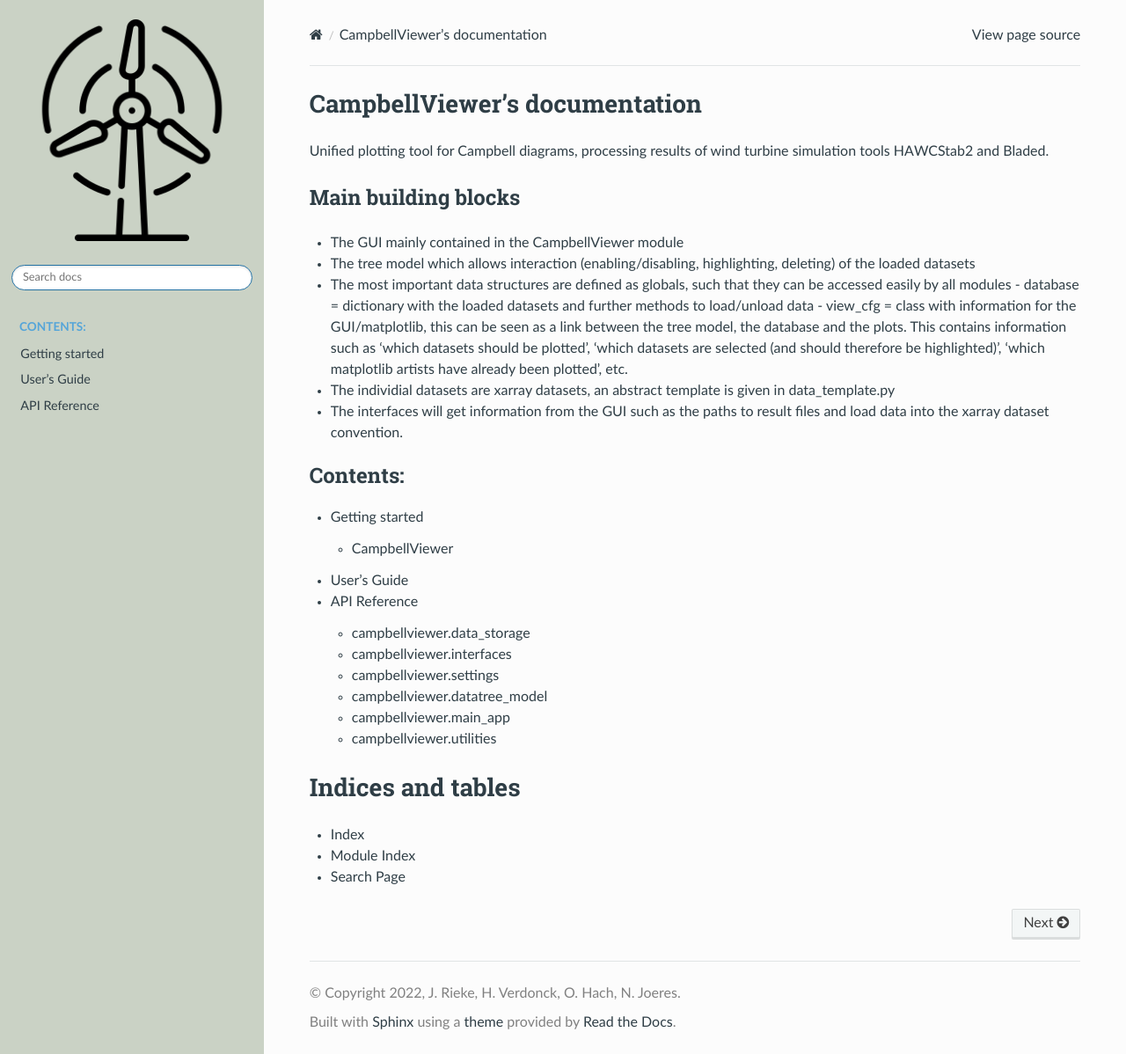
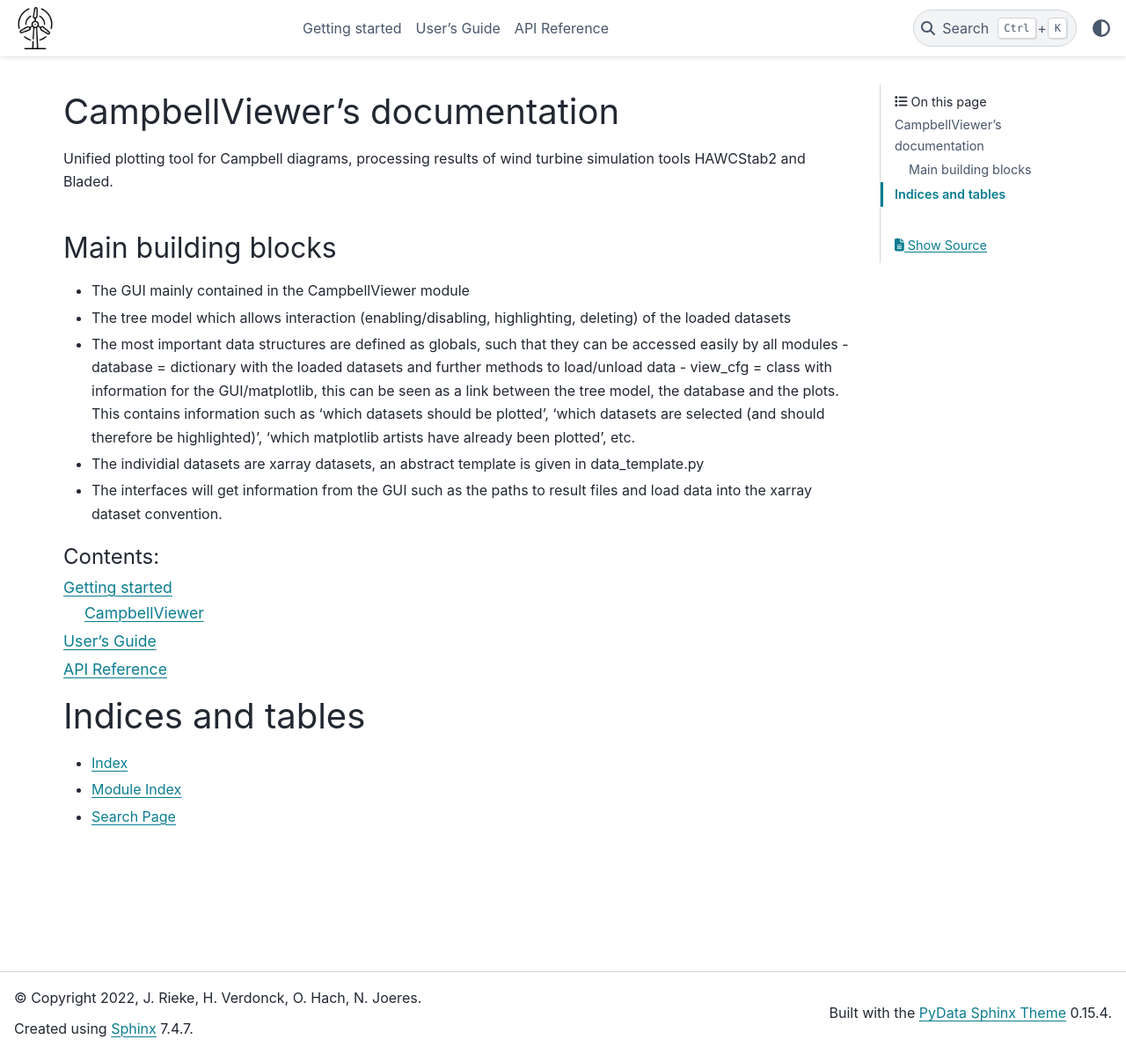
Before and after one commit to DLR-AE/CampbellViewer, a Sphinx documentation site: the page built from docs/source/index.rst, in a window 1280 px wide and 1198 px high. Shown: the whole window at 88% size. Built offline with Sphinx 7.4.7 and the PyData theme 0.15.4, drawn with Linux system fonts in a browser that asks for light colours.

Commit message:
docs: update documentation style and increase level of automization

```diff
--- a/docs/source/_templates/autosummary/class.rst
+++ /dev/null
@@ -1,32 +0,0 @@
-{% extends "!autosummary/class.rst" %}
-
-{% block methods %}
-   {% set methods = methods | select("ne", "__init__") | list %}
-   {% if methods %}
-   .. rubric:: Methods
-
-   .. autosummary::
-   {% for item in methods %}
-   {%- if item not in inherited_members %}
-         ~{{ name }}.{{ item }}
-   {%- endif %}
-   {%- endfor %}
-
-   {% endif %}
-
-{% endblock %}
-
-{% block attributes %}
-   {% if attributes %}
-   .. rubric:: Attributes
-
-   .. autosummary::
-   {% for item in attributes %}
-   {%- if item not in inherited_members %}
-         ~{{ name }}.{{ item }}
-   {%- endif %}
-   {%- endfor %}
-
-   {% endif %}
-
-{% endblock %}
--- /dev/null
+++ b/docs/source/_templates/custom-1st-module-template.rst
@@ -0,0 +1,68 @@
+{{ fullname | escape | underline(line='#') }}
+
+.. automodule:: {{ fullname }}
+   :no-members:
+
+   {% block attributes %}
+   {% if attributes %}
+   {{ "Module Attributes" | escape | underline(line='^') }}
+
+   .. autosummary::
+      :toctree:
+   {% for item in attributes %}
+      {{ item }}
+   {%- endfor %}
+   {% endif %}
+   {% endblock %}
+
+   {% block functions %}
+   {% if functions %}
+   {{ "Functions" | escape | underline(line='^') }}
+
+   .. autosummary::
+      :toctree:
+   {% for item in functions %}
+      {{ item }}
+   {%- endfor %}
+   {% endif %}
+   {% endblock %}
+
+   {% block classes %}
+   {% if classes %}
+   {{ "Classes" | escape | underline(line='^') }}
+
+   .. autosummary::
+      :toctree:
+      :template: custom-class-template.rst
+      :recursive:
+   {% for item in classes %}
+      {{ item }}
+   {%- endfor %}
+   {% endif %}
+   {% endblock %}
+
+   {% block exceptions %}
+   {% if exceptions %}
+   {{ "Exceptions" | escape | underline(line='^') }}
+
+   .. autosummary::
+      :toctree:
+   {% for item in exceptions %}
+      {{ item }}
+   {%- endfor %}
+   {% endif %}
+   {% endblock %}
+
+{% block modules %}
+{% if modules %}
+{{ "Modules" | escape | underline(line='^') }}
+
+.. autosummary::
+   :toctree:
+   :template: custom-module-template.rst
+   :recursive:
+{% for item in modules %}
+   {{ item }}
+{%- endfor %}
+{% endif %}
+{% endblock %}
--- /dev/null
+++ b/docs/source/_templates/custom-class-template.rst
@@ -0,0 +1,91 @@
+{{ name | escape | underline(line='#') }}
+*{{ fullname }}*
+
+.. currentmodule:: {{ module }}
+
+{% block methods %}
+{% if methods %}
+
+{{ "Methods" | escape | underline }}
+
+.. tab-set::
+
+   .. tab-item:: Plain
+      :sync: key-plain
+
+      .. autosummary::
+{% for item in methods %}
+{%- if item not in inherited_members %}
+         ~{{ name }}.{{ item }}
+{% endif %}
+{%- endfor %}
+
+   .. tab-item:: Inherited
+      :sync: key-inherited
+
+      .. autosummary::
+{% for item in methods %}
+{%- if item in inherited_members %}
+         ~{{ name }}.{{ item }}
+{% endif %}
+{%- endfor %}
+{% endif %}
+{% endblock %}
+
+
+{% block attributes %}
+{% if attributes %}
+
+{{ "Attributes" | escape | underline }}
+
+.. tab-set::
+
+   .. tab-item:: Plain
+      :sync: key-plain
+
+      .. autosummary::
+{% for item in attributes %}
+{%- if item not in inherited_members %}
+         ~{{ name }}.{{ item }}
+{% endif %}
+{%- endfor %}
+
+   .. tab-item:: Inherited
+      :sync: key-inherited
+
+      .. autosummary::
+{% for item in attributes %}
+{%- if item in inherited_members %}
+         ~{{ name }}.{{ item }}
+{% endif %}
+{%- endfor %}
+{% endif %}
+{% endblock %}
+
+
+{% set ns = namespace(prev="") %}
+{% for item in methods %}
+{%- if item not in inherited_members %}
+{% set ns.prev = ns.prev + name + "." + item  + "," %}
+{% endif %}
+{%- endfor %}
+
+
+{{ "Definition" | escape | underline }}
+
+.. tab-set::
+
+   .. tab-item:: Plain
+      :sync: key-plain
+
+      .. autoclass:: {{ objname }}
+         :show-inheritance:
+         :members: {{ ns.prev }}
+
+   .. tab-item:: Inherited
+      :sync: key-inherited
+
+      .. autoclass:: {{ objname }}
+         :show-inheritance:
+         :inherited-members:
+         :noindex:
--- /dev/null
+++ b/docs/source/_templates/custom-module-template.rst
@@ -0,0 +1,72 @@
+{{ name | escape | underline(line='#') }}
+*{{ fullname }}*
+
+.. automodule:: {{ fullname }}
+   :no-members:
+
+   {% block attributes %}
+   {% if attributes %}
+   .. rubric:: Attributes
+
+   .. autosummary::
+      :toctree:
+
+   {% for item in attributes %}
+      {{ item }}
+   {%- endfor %}
+   {% endif %}
+   {% endblock %}
+
+   {% block functions %}
+   {% if functions %}
+   .. rubric:: Functions
+
+   .. autosummary::
+      :toctree:
+
+   {% for item in functions %}
+      {{ item }}
+   {%- endfor %}
+   {% endif %}
+   {% endblock %}
+
+   {% block classes %}
+   {% if classes %}
+   .. rubric:: Classes
+
+   .. autosummary::
+      :toctree:
+      :template: custom-class-template.rst
+      :recursive:
+   {% for item in classes %}
+      {{ item }}
+   {%- endfor %}
+   {% endif %}
+   {% endblock %}
+
+   {% block exceptions %}
+   {% if exceptions %}
+   .. rubric:: Exceptions
+
+   .. autosummary::
+      :toctree:
+
+   {% for item in exceptions %}
+      {{ item }}
+   {%- endfor %}
+   {% endif %}
+   {% endblock %}
+
+{% block modules %}
+{% if modules %}
+.. rubric:: Modules
+
+.. autosummary::
+   :toctree:
+   :template: custom-module-template.rst
+   :recursive:
+{% for item in modules %}
+   {{ item }}
+{%- endfor %}
+{% endif %}
+{% endblock %}
--- a/docs/source/api_ref/data_storage.rst
+++ /dev/null
@@ -1,11 +0,0 @@
-.. module:: campbellviewer.data_storage
-
-campbellviewer.data_storage
-===========================
-
-.. autosummary::
-    :toctree: generated
-    :nosignatures:
-
-    campbellviewer.data_storage.data_template
-    campbellviewer.data_storage.data
--- a/docs/source/api_ref/datatree_model.rst
+++ /dev/null
@@ -1,11 +0,0 @@
-.. module:: campbellviewer.datatree_model
-
-campbellviewer.datatree_model
-=============================
-
-.. autosummary::
-    :toctree: generated
-    :nosignatures:
-
-    campbellviewer.datatree_model.TreeItem
-    campbellviewer.datatree_model.TreeModel
--- a/docs/source/api_ref/index.rst
+++ /dev/null
@@ -1,12 +0,0 @@
-API Reference
-=============
-
-.. toctree::
-    :maxdepth: 1
-
-    data_storage
-    interfaces
-    settings
-    datatree_model
-    main_app
-    utilities
--- a/docs/source/api_ref/interfaces.rst
+++ /dev/null
@@ -1,11 +0,0 @@
-.. module:: campbellviewer.interfaces
-
-campbellviewer.interfaces
-=========================
-
-.. autosummary::
-    :toctree: generated
-    :nosignatures:
-
-    campbellviewer.interfaces.bladed
-    campbellviewer.interfaces.hawcstab2
--- a/docs/source/api_ref/settings.rst
+++ /dev/null
@@ -1,11 +0,0 @@
-.. module:: campbellviewer.settings
-
-campbellviewer.settings
-=======================
-
-.. autosummary::
-    :toctree: generated
-    :nosignatures:
-
-    campbellviewer.settings.globals
-    campbellviewer.settings.view
--- a/docs/source/api_ref/utilities.rst
+++ /dev/null
@@ -1,11 +0,0 @@
-.. module:: campbellviewer.utilities
-
-campbellviewer.utilities
-========================
-
-.. autosummary::
-    :toctree: generated
-    :nosignatures:
-
-    campbellviewer.utilities.DatasetMetaData
-    campbellviewer.utilities.AEMode
--- a/docs/source/conf.py
+++ b/docs/source/conf.py
@@ -20,6 +20,7 @@ extensions = [
     "sphinx.ext.autosummary",
     "sphinx.ext.napoleon",
     "myst_parser",
+    "sphinx_design",
 ]
 
 templates_path = ["_templates"]
@@ -30,20 +31,28 @@ exclude_patterns = []
 # -- Options for HTML output -------------------------------------------------
 # https://www.sphinx-doc.org/en/master/usage/configuration.html#options-for-html-output
 
-html_theme = "sphinx_rtd_theme"
-html_theme_options = {"logo_only": True}
+html_theme = "pydata_sphinx_theme"
+# html_theme_options = {"logo_only": True}
+html_theme_options = {
+        "show_prev_next": False,
+        # search bar
+        "search_bar_position": "navbar",
+        "search_bar_text": "Search text...",
+        "navigation_with_keys": False
+    }
 
 html_logo = "./images/sample_icon.png"
 
 html_static_path = ["_static"]
-html_css_files = ["css/custom.css"]
+# html_css_files = ["css/custom.css"]
 
 
 # -- Extension configuration -------------------------------------------------
 autosummary_generate = True
 autodoc_typehints = "description"
+autodoc_member_order="groupwise" # sorting of functions etc.
 autodoc_default_options = {
-    "members": True,
-    "inherited-members": False,
-    "exclude-members": "with_traceback",
+    "members": True, #
+    "member-order": "bysource", # "groupwise", "alphabetical"
+    "undoc-members": True,
 }
--- a/docs/source/index.rst
+++ b/docs/source/index.rst
@@ -23,7 +23,7 @@ Main building blocks
 
    readme
    users_guide
-   api_ref/index
+   api
 
 
 Indices and tables
```
Also changed, not shown: docs/source/api.rst (added, +9 -0 lines), docs/source/api_ref/main_app.rst (deleted, +0 -18 lines).
